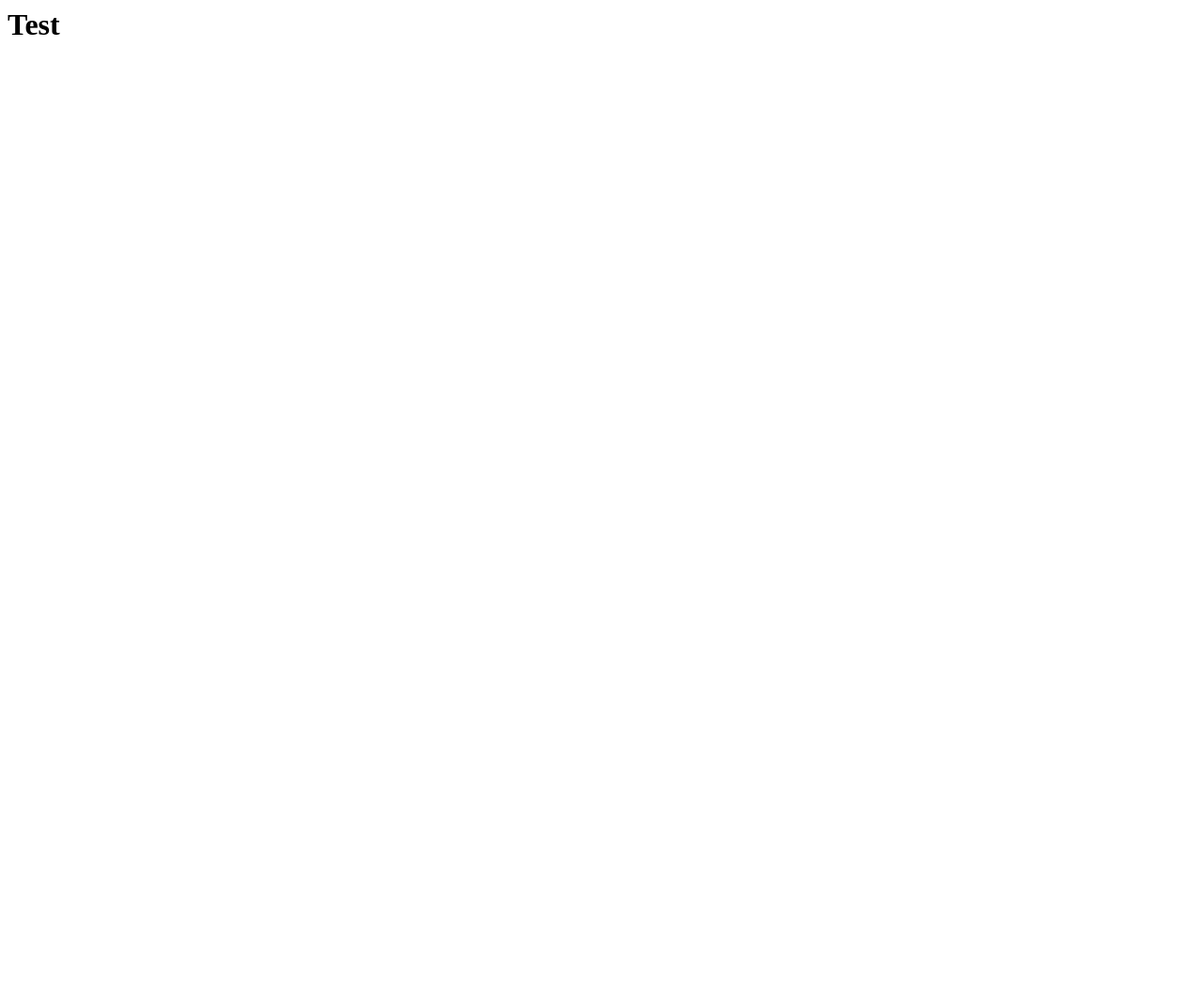
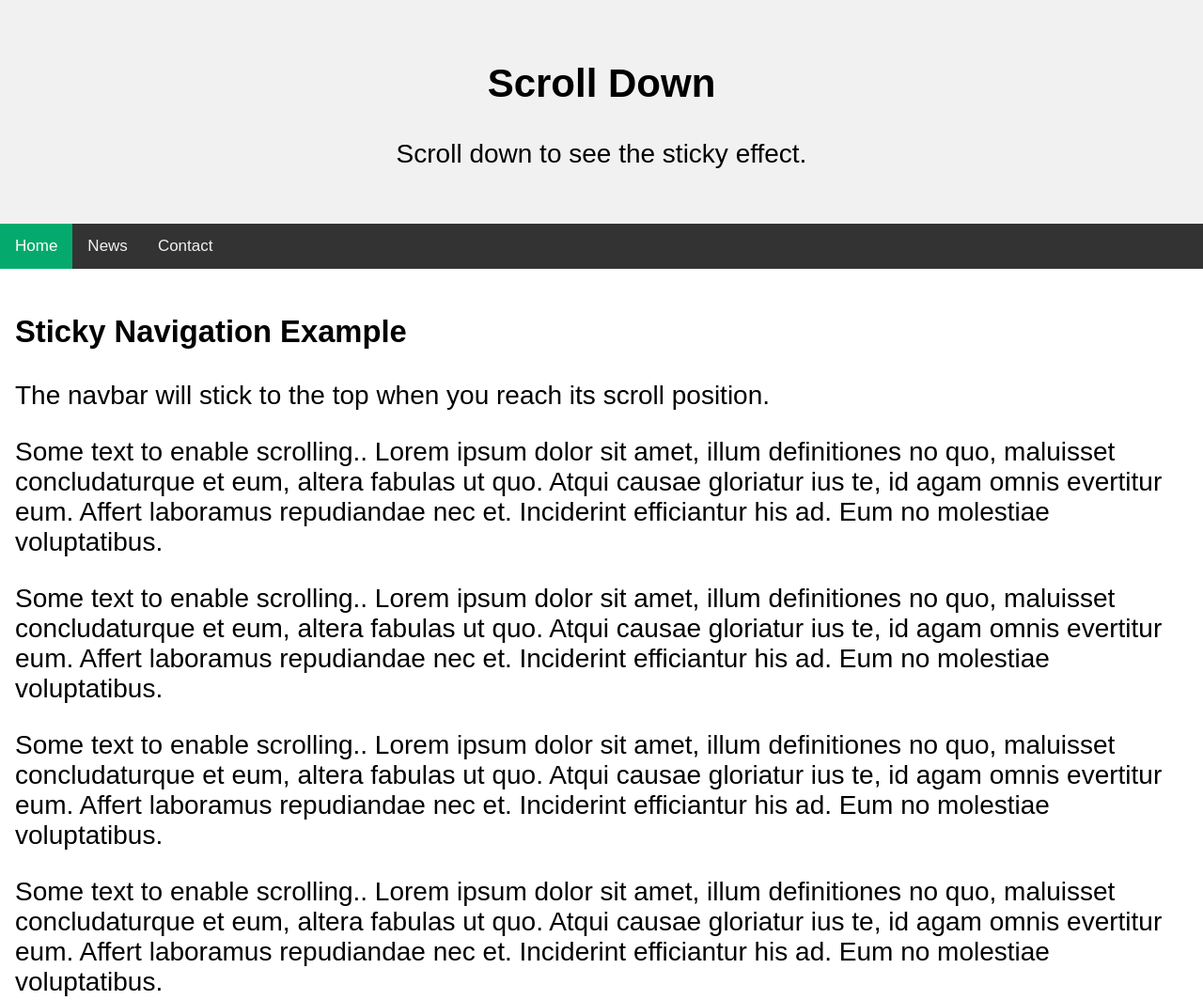
Before and after one commit to Tim-Odermatt/Tim-Odermatt.github.io, a plain HTML site: page test.html in a window 1280 px wide. Shown: the top 1064 px of the page at 94% size. Before the commit the page ends 800 px from the top, so only its background shows below. Drawn offline with Linux system fonts and the light colour scheme.

Commit message:
stickytest

```diff
--- a/test.html
+++ b/test.html
@@ -3,9 +3,98 @@
     <meta charset="UTF-8">
     <meta http-equiv="X-UA-Compatible" content="IE=edge">
     <meta name="viewport" content="width=device-width, initial-scale=1.0">
+    <style>
+        body {
+          margin: 0;
+          font-size: 28px;
+          font-family: Arial, Helvetica, sans-serif;
+        }
+
+        .header {
+          background-color: #f1f1f1;
+          padding: 30px;
+          text-align: center;
+        }
+
+        #navbar {
+          overflow: hidden;
+          background-color: #333;
+        }
+
+        #navbar a {
+          float: left;
+          display: block;
+          color: #f2f2f2;
+          text-align: center;
+          padding: 14px 16px;
+          text-decoration: none;
+          font-size: 17px;
+        }
+
+        #navbar a:hover {
+          background-color: #ddd;
+          color: black;
+        }
+
+        #navbar a.active {
+          background-color: #04AA6D;
+          color: white;
+        }
+
+        .content {
+          padding: 16px;
+        }
+
+        .sticky {
+          position: fixed;
+          top: 0;
+          width: 100%;
+        }
+
+        .sticky + .content {
+          padding-top: 60px;
+        }
+        </style>
     <title>Document</title>
 </head>
 <body>
-    <h1>Test</h1>
-</body>
+
+<div class="header">
+    <h2>Scroll Down</h2>
+    <p>Scroll down to see the sticky effect.</p>
+  </div>
+
+  <div id="navbar">
+    <a class="active" href="javascript:void(0)">Home</a>
+    <a href="javascript:void(0)">News</a>
+    <a href="javascript:void(0)">Contact</a>
+  </div>
+
+  <div class="content">
+    <h3>Sticky Navigation Example</h3>
+    <p>The navbar will stick to the top when you reach its scroll position.</p>
+    <p>Some text to enable scrolling.. Lorem ipsum dolor sit amet, illum definitiones no quo, maluisset concludaturque et eum, altera fabulas ut quo. Atqui causae gloriatur ius te, id agam omnis evertitur eum. Affert laboramus repudiandae nec et. Inciderint efficiantur his ad. Eum no molestiae voluptatibus.</p>
+    <p>Some text to enable scrolling.. Lorem ipsum dolor sit amet, illum definitiones no quo, maluisset concludaturque et eum, altera fabulas ut quo. Atqui causae gloriatur ius te, id agam omnis evertitur eum. Affert laboramus repudiandae nec et. Inciderint efficiantur his ad. Eum no molestiae voluptatibus.</p>
+    <p>Some text to enable scrolling.. Lorem ipsum dolor sit amet, illum definitiones no quo, maluisset concludaturque et eum, altera fabulas ut quo. Atqui causae gloriatur ius te, id agam omnis evertitur eum. Affert laboramus repudiandae nec et. Inciderint efficiantur his ad. Eum no molestiae voluptatibus.</p>
+    <p>Some text to enable scrolling.. Lorem ipsum dolor sit amet, illum definitiones no quo, maluisset concludaturque et eum, altera fabulas ut quo. Atqui causae gloriatur ius te, id agam omnis evertitur eum. Affert laboramus repudiandae nec et. Inciderint efficiantur his ad. Eum no molestiae voluptatibus.</p>
+    <p>Some text to enable scrolling.. Lorem ipsum dolor sit amet, illum definitiones no quo, maluisset concludaturque et eum, altera fabulas ut quo. Atqui causae gloriatur ius te, id agam omnis evertitur eum. Affert laboramus repudiandae nec et. Inciderint efficiantur his ad. Eum no molestiae voluptatibus.</p>
+    <p>Some text to enable scrolling.. Lorem ipsum dolor sit amet, illum definitiones no quo, maluisset concludaturque et eum, altera fabulas ut quo. Atqui causae gloriatur ius te, id agam omnis evertitur eum. Affert laboramus repudiandae nec et. Inciderint efficiantur his ad. Eum no molestiae voluptatibus.</p>
+    <p>Some text to enable scrolling.. Lorem ipsum dolor sit amet, illum definitiones no quo, maluisset concludaturque et eum, altera fabulas ut quo. Atqui causae gloriatur ius te, id agam omnis evertitur eum. Affert laboramus repudiandae nec et. Inciderint efficiantur his ad. Eum no molestiae voluptatibus.</p>
+  </div>
+
+  <script>
+  window.onscroll = function() {myFunction()};
+
+  var navbar = document.getElementById("navbar");
+  var sticky = navbar.offsetTop;
+
+  function myFunction() {
+    if (window.pageYOffset >= sticky) {
+      navbar.classList.add("sticky")
+    } else {
+      navbar.classList.remove("sticky");
+    }
+  }
+  </script>
+  </body>
 </html>
```
